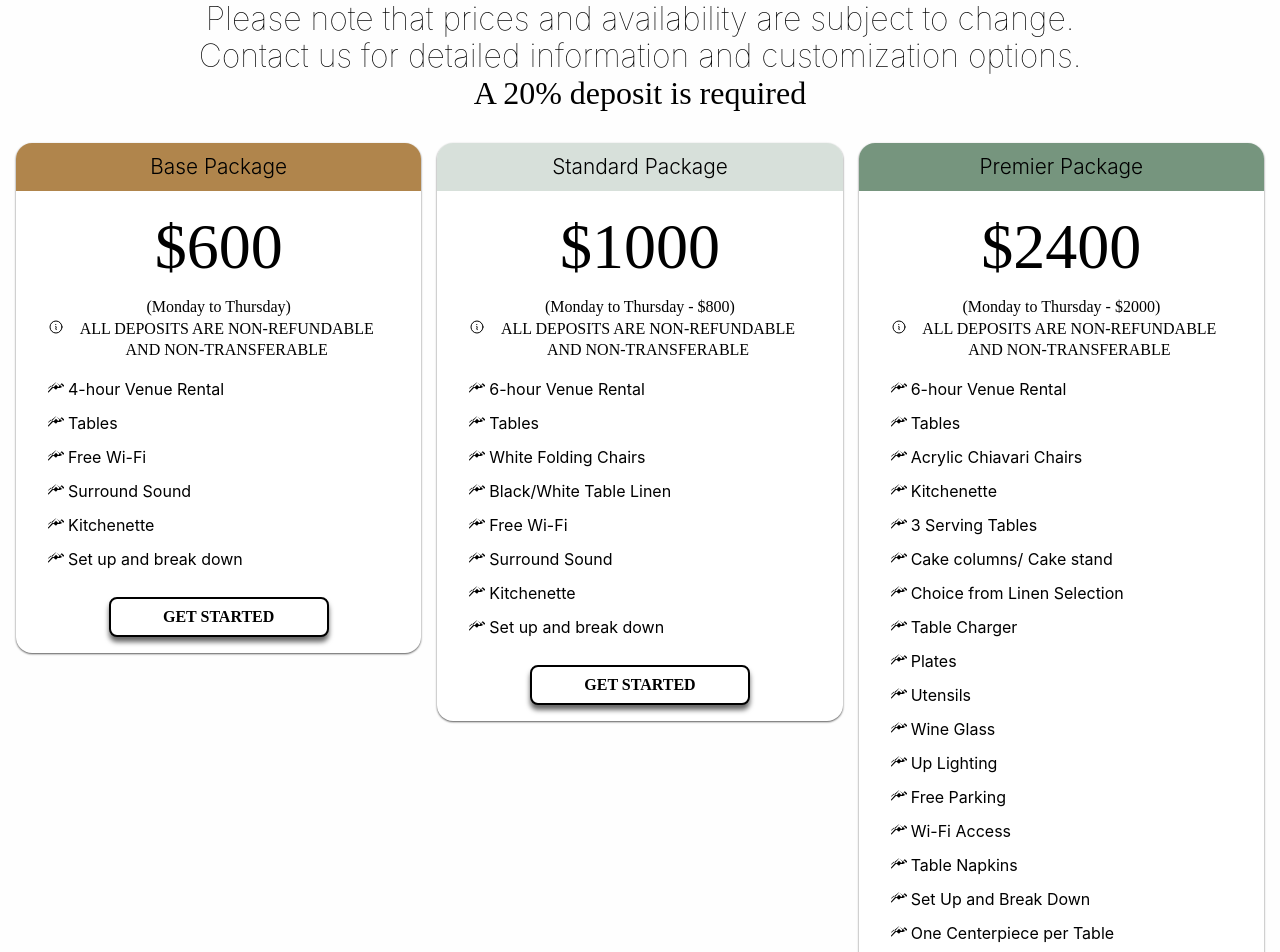
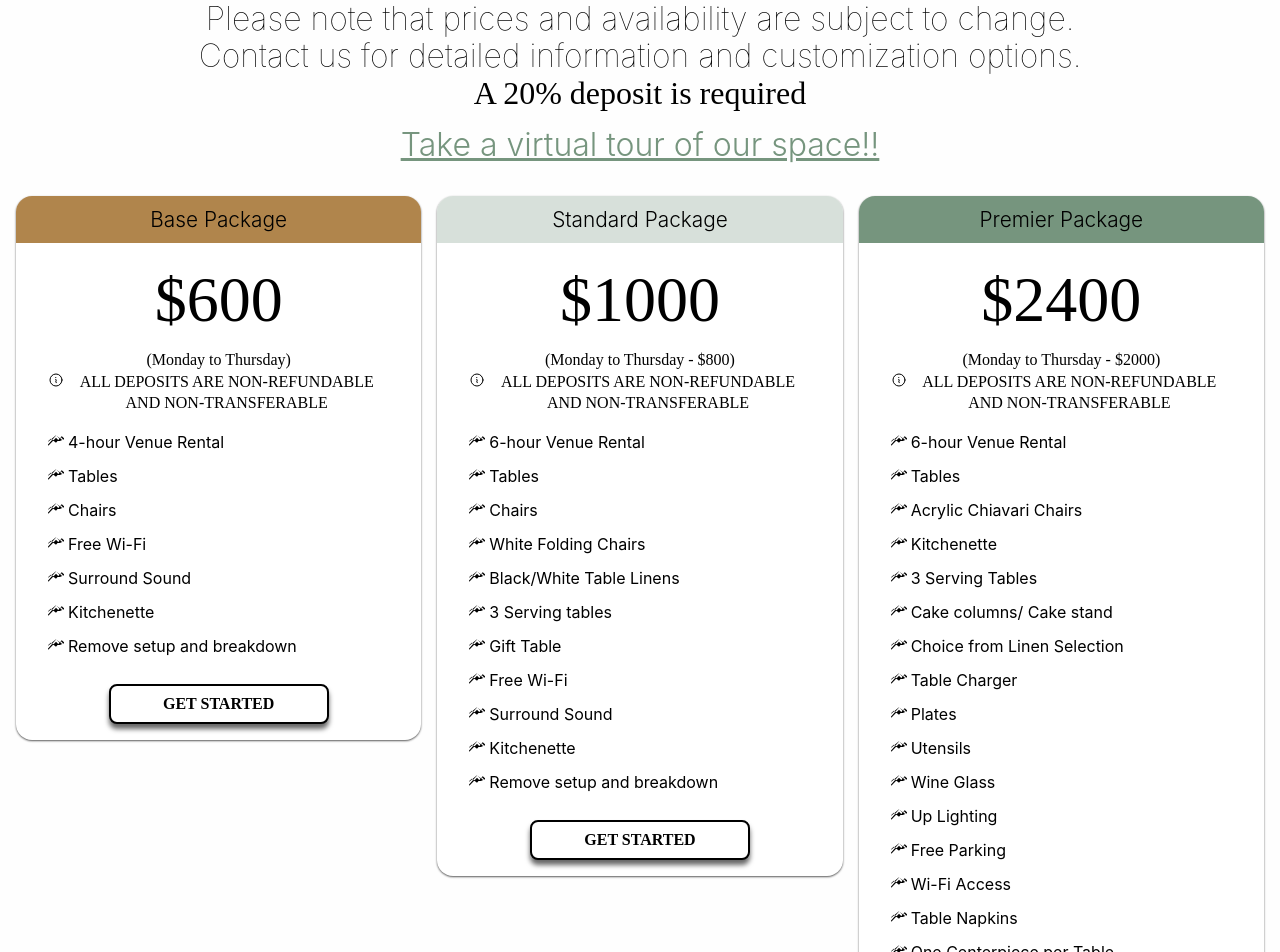
Before and after one commit to franKay-01/leap_event_center_new, a React (Create React App) app: page / in a window 1280 px wide. Shown: the part 2120-3072 px from the top of the page. Built offline with nearby package versions, Linux system fonts and the light colour scheme.

Commit message:
refact: adding link to virtual tour

```diff
--- a/src/App.js
+++ b/src/App.js
@@ -88,7 +88,7 @@ function App() {
           </h1>
 
           <h1 className='mission-subs'>A 20% deposit is required</h1>
-
+          <a href='https://youtu.be/a_5mLzPOnBI' className='package-info h-tag mt-4' target="blank">Take a virtual tour of our space!!</a>
         </div>
         <div className='container grid grid-cols-1 lg:grid-cols-3 md:grid-cols-3 gap-4'>
           <div className='relative package-card flex flex-col justify-center items-center'>
@@ -109,10 +109,11 @@ function App() {
               <ul class="styled-list mt-4">
                 <li>4-hour Venue Rental</li>
                 <li>Tables</li>
+                <li>Chairs</li>
                 <li>Free Wi-Fi</li>
                 <li>Surround Sound</li>
                 <li>Kitchenette</li>
-                <li>Set up and break down</li>
+                <li>Remove setup and breakdown</li>
               </ul>
             </div>
             <a target="_blank" rel="noreferrer"
@@ -138,12 +139,15 @@ function App() {
               <ul class="styled-list mt-4">
                 <li>6-hour Venue Rental</li>
                 <li>Tables</li>
+                <li>Chairs</li>
                 <li>White Folding Chairs</li>
-                <li>Black/White Table Linen</li>
+                <li>Black/White Table Linens</li>
+                <li>3 Serving tables</li>
+                <li>Gift Table</li>
                 <li>Free Wi-Fi</li>
                 <li>Surround Sound</li>
                 <li>Kitchenette</li>
-                <li>Set up and break down</li>
+                <li>Remove setup and breakdown</li>
               </ul>
             </div>
             <a target="_blank" rel="noreferrer"
@@ -182,10 +186,9 @@ function App() {
                 <li>Free Parking</li>
                 <li>Wi-Fi Access</li>
                 <li>Table Napkins</li>
-                <li>Set Up and Break Down</li>
                 <li>One Centerpiece per Table</li>
                 <li>Audio Visual Package (Surround Sound/Projector)</li>
-                <li>Set up and break down</li>
+                <li>Remove setup and breakdown</li>
               </ul>
             </div>
             <a target="_blank" rel="noreferrer"
--- a/src/index.css
+++ b/src/index.css
@@ -250,6 +250,20 @@ div.nav-card {
 
 .contact-us-gradient{
   background: linear-gradient(49deg, #fff 0%, #76957e 100%);
+}
+
+.h-tag{
+  text-decoration: underline;
+  cursor: pointer;
+  color: #76957e;
+  font-weight: 300;
+  /* animation: shake 2s ease infinite; */
+}
+
+@keyframes shake {
+	0%, 100% {transform: translateX(0);}
+	10%, 30%, 50%, 70%, 90% {transform: translateX(-10px);}
+	20%, 40%, 60%, 80% {transform: translateX(10px);}
 }
 
 .button-text {
```
